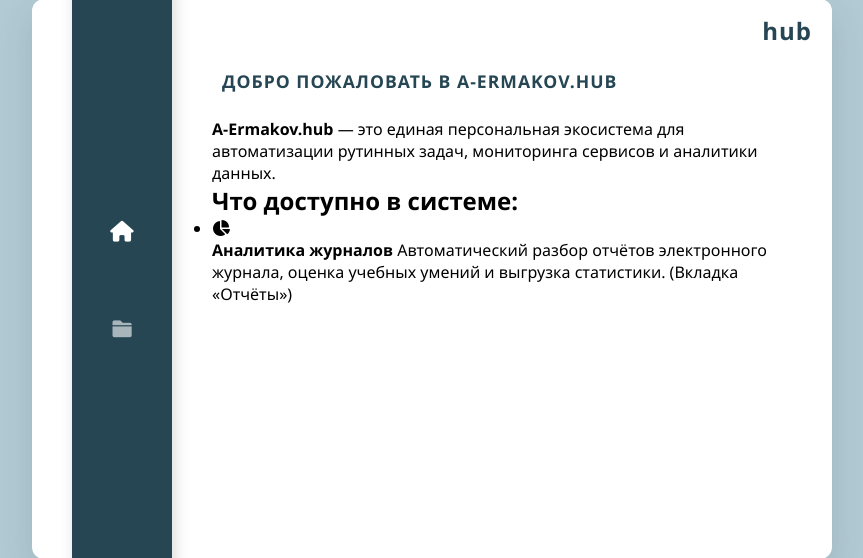
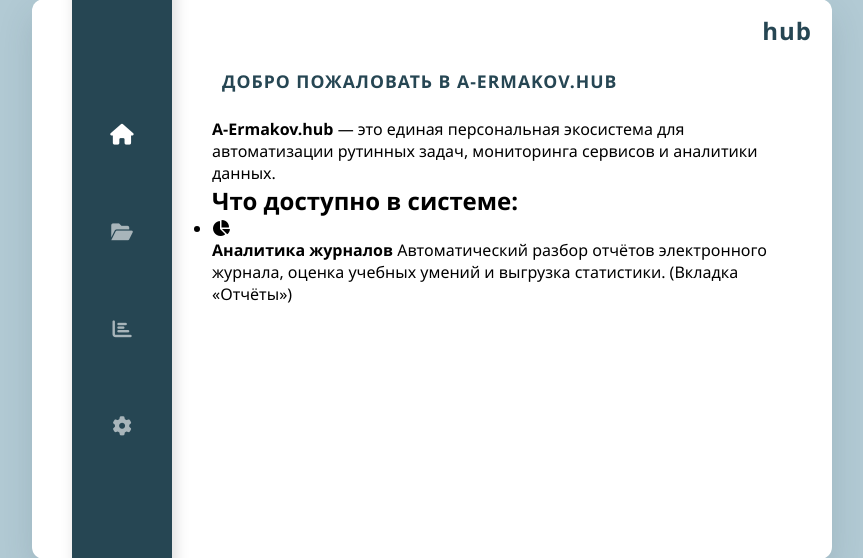
Before and after one commit to koka-land/A-Ermakov.hub, a PHP site: page / in a window 1280 px wide. Shown: the part 121-679 px from the top of the page, without its empty margins (208-1071 px from the left). Run offline with PHP 8.4, Linux system fonts and the light colour scheme.

Commit message:
UI: Добавлены стильные воздушные подсказки (tooltips) цвета Teal для меню

```diff
--- a/index.php
+++ b/index.php
@@ -17,9 +17,21 @@
 
         <div class="leftbox">
             <nav>
-                <a id="tab-home" class="nav-link active" title="Главная"><i class="fa-solid fa-house"></i></a>
-                <a id="tab-reports" class="nav-link" title="Отчёты"><i class="fa-solid fa-folder"></i></a>
-            </nav>
+    <a href="#" class="nav-link active" id="tab-home" data-tooltip="Главная">
+        <i class="fa fa-home" aria-hidden="true"></i>
+    </a>
+
+    <a href="#" class="nav-link" id="tab-reports" data-tooltip="Отчёты ЭЖ">
+        <i class="fa fa-folder-open" aria-hidden="true"></i>
+    </a>
+
+    <a href="#" class="nav-link" id="tab-analytics" data-tooltip="Аналитика">
+        <i class="fa fa-bar-chart" aria-hidden="true"></i>
+    </a>
+    <a href="#" class="nav-link" id="tab-settings" data-tooltip="Настройки">
+        <i class="fa fa-cog" aria-hidden="true"></i>
+    </a>
+</nav>
         </div>
 
         <div class="rightbox">
--- a/style.css
+++ b/style.css
@@ -70,6 +70,55 @@ body {
     gap: 2.5rem;              /* Красивый фиксированный шаг между иконками */
     height: 100%;
     width: 100%;
+}
+
+.leftbox nav .nav-link {
+    position: relative;
+}
+
+.leftbox nav .nav-link::after {
+    content: attr(data-tooltip);
+    position: absolute;
+    left: 110px;                /* Чуть увеличили отступ, так как левая панель стала шире */
+    top: 50%;
+    transform: translateY(-50%) translateX(-10px);
+
+    /* ЦВЕТ И ШРИФТ: используем наш гармоничный темный оттенок */
+    background: #264653;        /* Мягкий сланцевый цвет (чуть светлее левой панели для контраста) */
+    color: #ffffff;
+    padding: 10px 30px;          /* Сделали бокс чуть просторнее */
+    font-size: 1.2rem;         /* Увеличили шрифт (был 0.75rem) */
+    font-weight: 100;
+    border-radius: 5px;         /* Округлили в стиле наших плиток */
+    white-space: nowrap;
+    box-shadow: 0 4px 15px rgba(0, 0, 0, 0.25);
+
+    opacity: 0;
+    pointer-events: none;
+    transition: opacity 0.25s ease, transform 0.25s ease;
+}
+
+.leftbox nav .nav-link::before {
+    content: "";
+    position: absolute;
+    left: 102px;                /* Подгнали под новое положение бокса */
+    top: 50%;
+    transform: translateY(-50%) translateX(-10px);
+
+    /* Стрелочка теперь красится в тот же сланцевый цвет */
+    border-width: 6px;          /* Чуть увеличили стрелочку под размер шрифта */
+    border-style: solid;
+    border-color: transparent #264653 transparent transparent;
+
+    opacity: 0;
+    pointer-events: none;
+    transition: opacity 0.25s ease, transform 0.25s ease;
+}
+
+.leftbox nav .nav-link:hover::after,
+.leftbox nav .nav-link:hover::before {
+    opacity: 1;
+    transform: translateY(-50%) translateX(0); /* Элегантный микродвиг вправо при появлении */
 }
 
 nav a {
```
